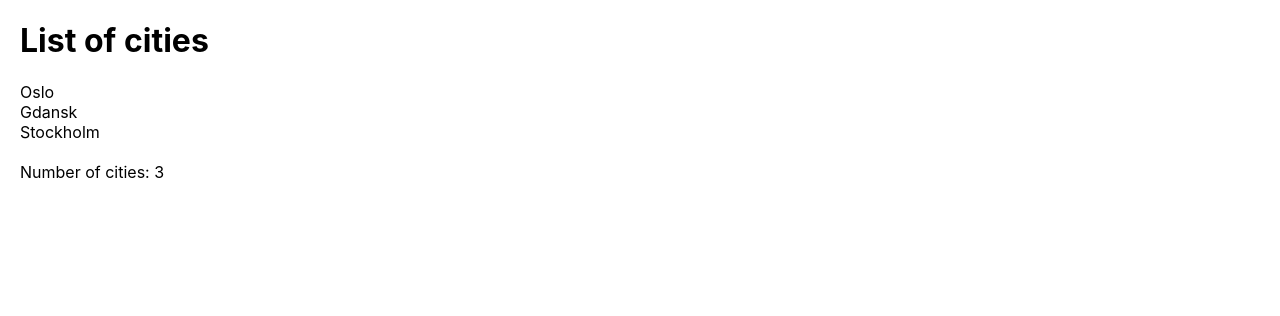
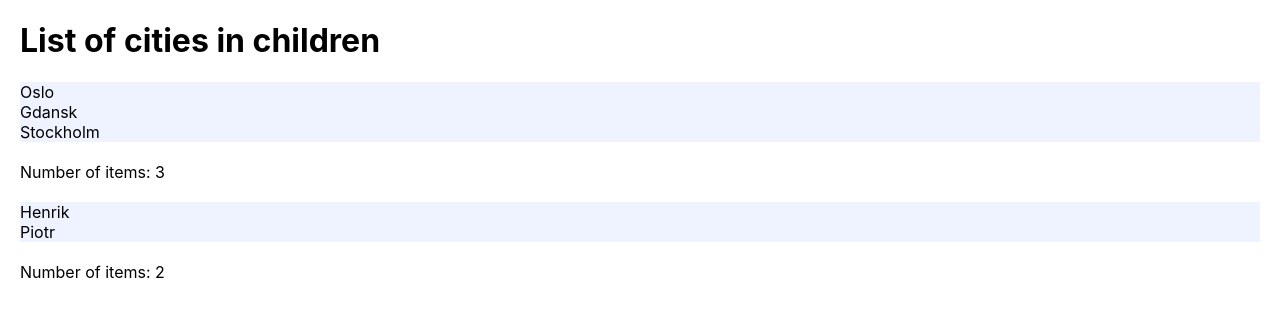
Before and after one commit to kipperek/webcruiter_workshop, a React (Create React App) app: page / in a window 1280 px wide. Shown: the top 316 px of the page. Built offline with nearby package versions, Linux system fonts and the light colour scheme.

Commit message:
props, className, generik list

```diff
--- a/src/App.tsx
+++ b/src/App.tsx
@@ -3,10 +3,15 @@ import ListHeader from "./components/ListHeader";
 import List from "./components/List";
 
 const App: React.FC = () => {
+  const cities = ["Oslo", "Gdansk", "Stockholm"];
+  const users = ["Henrik", "Piotr"];
+
   return (
     <>
-      <ListHeader />
-      <List />
+      <ListHeader>List of cities in children</ListHeader>
+      <List items={cities} />
+      <br />
+      <List items={users} />
     </>
   );
 };
--- a/src/components/List.tsx
+++ b/src/components/List.tsx
@@ -1,21 +1,25 @@
 import React from "react";
 
-const List: React.FC = () => {
-  const cities = ["Oslo", "Gdansk", "Stockholm"];
+type ListProps = {
+  items: string[];
+};
 
-  const renderCity = (city: string, index: number) => (
-    <div key={index}>{city}</div>
+const List: React.FC<ListProps> = ({ items }) => {
+  const selectedIndex = 0;
+
+  const renderItem = (item: string, index: number) => (
+    <div key={index} className="active">{item}</div>
   );
 
   const emptyCityInfo = "List of cities is empty";
-  const citiesEmpty = cities.length === 0;
+  const citiesEmpty = items.length === 0;
 
   return (
     <div>
       {citiesEmpty && emptyCityInfo}
-      {cities.map(renderCity)}
+      {items.map(renderItem)}
       <br />
-      <div>Number of cities: {cities.length}</div>
+      <div>Number of items: {items.length}</div>
     </div>
   );
 };
--- a/src/components/ListHeader.tsx
+++ b/src/components/ListHeader.tsx
@@ -1,7 +1,7 @@
 import React from "react";
 
-const ListHeader: React.FC = () => {
-  return <h1>List of cities</h1>;
+const ListHeader: React.FC<{ children?: React.ReactNode }> = ({ children }) => {
+  return <h1>{children}</h1>;
 };
 
 ListHeader.displayName = "App_ListHeader";
```
